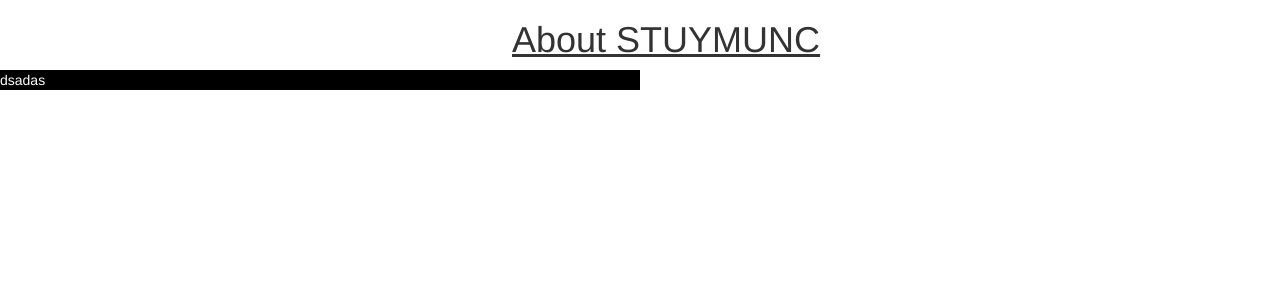
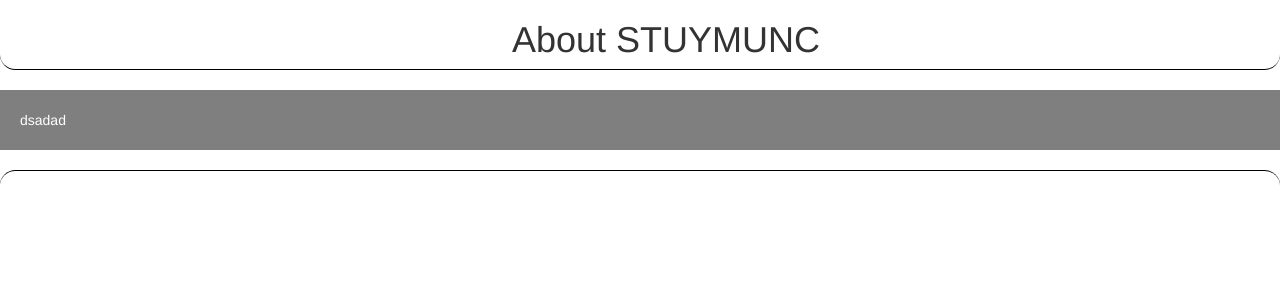
Before and after one commit to tonyli7/potential-tribble, a Flask app: page /about in a window 1280 px wide; the page is wider, and only the part inside the window is pictured. Shown: the part 52-352 px from the top of that part. Run offline with Flask 2, Linux system fonts and the light colour scheme; some libraries are stand-ins or nearby versions.

Commit message:
bugs in updating about

```diff
--- a/app.py
+++ b/app.py
@@ -66,7 +66,6 @@ def edit():
     if request.method == 'POST':
 
         text = request.form['about']
-
         utils.updateAbout(text)
         return render_template("edit.html")
     else:
--- a/static/css/about.css
+++ b/static/css/about.css
@@ -5,16 +5,35 @@ body{
    */
 }
 
-.title{
-    text-decoration: underline;
+h1.title{
     position: relative;
     left: 40%;
     width: 100%;
+
+}
+
+hr.one{
+    display: block;
+    content: "";
+    height: 30px;
+    margin-top: -31px;
+    border-style: solid;
+    border-color: black;
+    border-width: 0 0 1px 0;
+    border-radius: 20px;
+}
+
+hr.two{
+    height: 30px;
+    border-style: solid;
+    border-color: black;
+    border-width: 1px 0 0 0;
+    border-radius: 20px;
 }
 
 p{
     color: white;
     word-wrap: break-word;
-    width: 50%;
-    background-color: black;
+    padding: 20px 20px;
+    background-color: rgba(0,0,0,.5);
 }
--- a/templates/about.html
+++ b/templates/about.html
@@ -1,5 +1,11 @@
 <!DOCTYPE HTML>
 <link rel="stylesheet" type="text/css" href="../static/css/about.css">
+
+
+
+
+
+
 
 
 
@@ -8,7 +14,11 @@
 {% block body%}
 
 <h1 class="title">About STUYMUNC</h1>
-<p>dsadas</p>
+
+<hr class="one"></hr>
+<p>dsadad</p>
+<hr class="two"></hr>
+
 
 
 {% endblock%}
```
Also changed, not shown: utils.py (+6 -4 lines).
